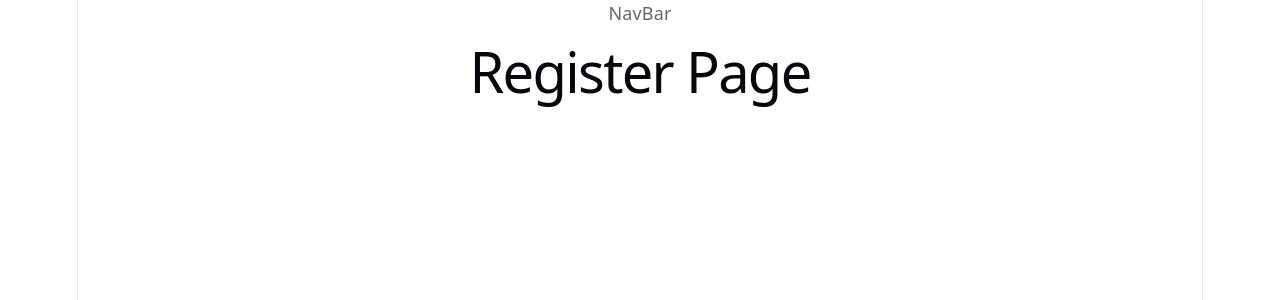
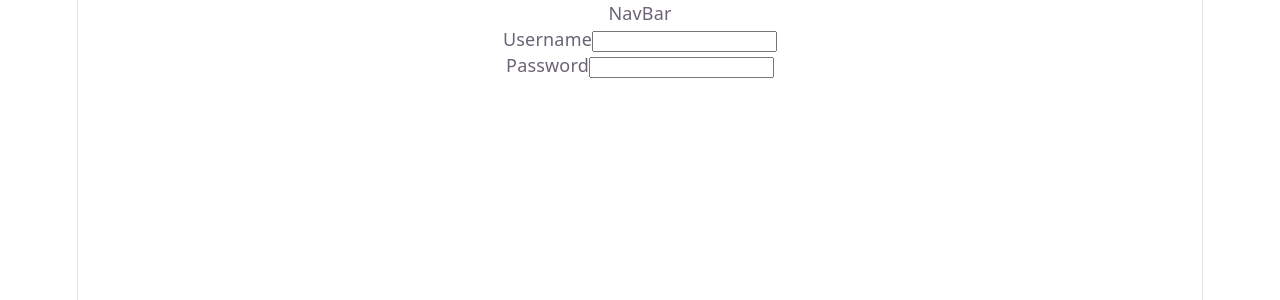
Before and after one commit to kianamills20/outside-together, a React (Vite) app in the folder client/: page /register in a window 1280 px wide. Shown: the top 300 px of the page. Built offline with nearby package versions, Linux system fonts and the light colour scheme.

Commit message:
added basic register form

```diff
--- a/client/src/App.jsx
+++ b/client/src/App.jsx
@@ -3,8 +3,8 @@ import { Routes, Route } from "react-router-dom";
 
 import NavBar from "./components/NavBar";
 import Home from "./pages/Home";
-import Register from "./pages/Register";
-import Login from "./pages/Login";
+import Register from "./auth/Register";
+import Login from "./auth/Login";
 
 function App() {
   return (
--- /dev/null
+++ b/client/src/auth/Register.jsx
@@ -0,0 +1,19 @@
+
+
+function Register(){
+    return(
+     <form>
+        <div>
+        <label>Username</label>
+        <input type="username" name="username" required />
+        </div>
+        <div>
+            <label>Password</label>
+            <input type="password" name="password" required />
+        </div>
+     </form>
+    )
+
+}
+
+export default Register;
--- a/client/src/pages/Register.jsx
+++ /dev/null
@@ -1,5 +0,0 @@
-function Register(){
-    return <h1>Register Page</h1>;
-}
-
-export default Register;
```
Also changed, not shown: client/src/auth/Login.jsx (renamed from client/src/pages/Login.jsx).
